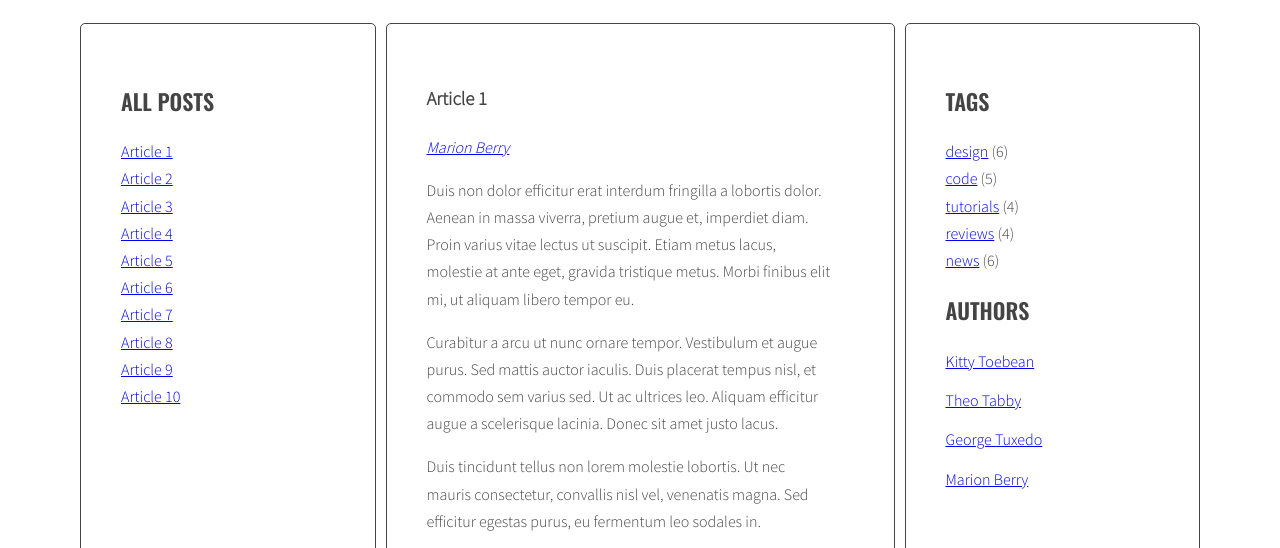
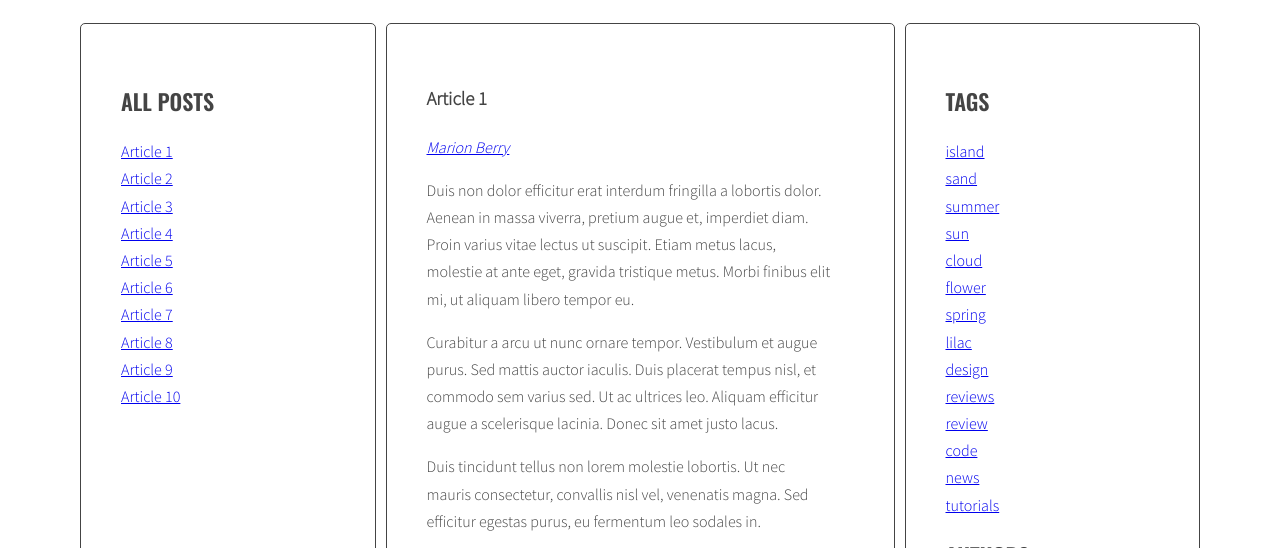
Before and after one commit to agnieszka-f/javascript-blog, a website: page index.html in a window 1280 px wide. Shown: the part 220-768 px from the top of the page. Drawn offline with nearby package versions, Linux system fonts and the light colour scheme.

Commit message:
add generate tags in right column

```diff
--- a/index.html
+++ b/index.html
@@ -196,11 +196,7 @@
       <aside class="sidebar">
         <h2 class="section-title">Tags</h2>
         <ul class="list tags">
-          <li><a href="#">design</a> <span>(6)</span></li>
-          <li><a href="#">code</a> <span>(5)</span></li>
-          <li><a href="#">tutorials</a> <span>(4)</span></li>
-          <li><a href="#">reviews</a> <span>(4)</span></li>
-          <li><a href="#">news</a> <span>(6)</span></li>
+
         </ul>
         <h2 class="section-title">Authors</h2>
         <ul class="list authors">
--- a/js/script.js
+++ b/js/script.js
@@ -2,7 +2,8 @@ const optArticleSelector = '.post',
         optTitleSelector = '.post-title',
         optTitleListSelector = '.titles',
 		optTagSelector = '.post-tags .list',
-		optAuthorSelector = '.post-author';
+		optAuthorSelector = '.post-author',
+		optTagsListSelector = '.tags';
 
 const titleClickHandler = function(event){
 
@@ -85,14 +86,15 @@ function generateTitleLinks(customSelector = ''){
 generateTitleLinks();
 
 function generateTags(){
-
+	/* [NEW] create a new variable allTags with an empty array */
+	const allTags = [];
 	/* find all articles */
-	const allArticles = document.querySelectorAll(optArticleSelector);
+	const allArticles = document.querySelectorAll(optArticleSelector); //.post
 
   /* START LOOP: for every article: */
 	for(let article of allArticles){
 		/* find tags wrapper */
-		const tagsWrapper = article.querySelector(optTagSelector);
+		const tagsWrapper = article.querySelector(optTagSelector);  //.post-tags .list
 		/* make html variable with empty string */
 		let html = '';
 		/* get tags from data-tags attribute */
@@ -105,11 +107,20 @@ function generateTags(){
 			const tagLink =  '<li><a href="#tag-'+ tag +'">' + tag + '</a></li>';
 		  /* add generated code to html variable */
 			html = html + tagLink;
+	/* [NEW] check if this link is NOT already in allTags */
+		if(allTags.indexOf(tagLink) == -1){
+		    /* [NEW] add generated code to allTags array */
+		    allTags.push(tagLink);
+		}
 		/* END LOOP: for each tag */
 		}
 		/* insert HTML of all the links into the tags wrapper */
 		tagsWrapper.innerHTML = html;
   /* END LOOP: for every article: */
+  /* [NEW] find list of tags in right column */
+		const tagsInRightColumn = document.querySelector(optTagsListSelector);
+		/* [NEW] add html from allTags to tagList */
+		tagsInRightColumn.innerHTML = allTags.join(' ');
 	}
 }
 generateTags();
```
